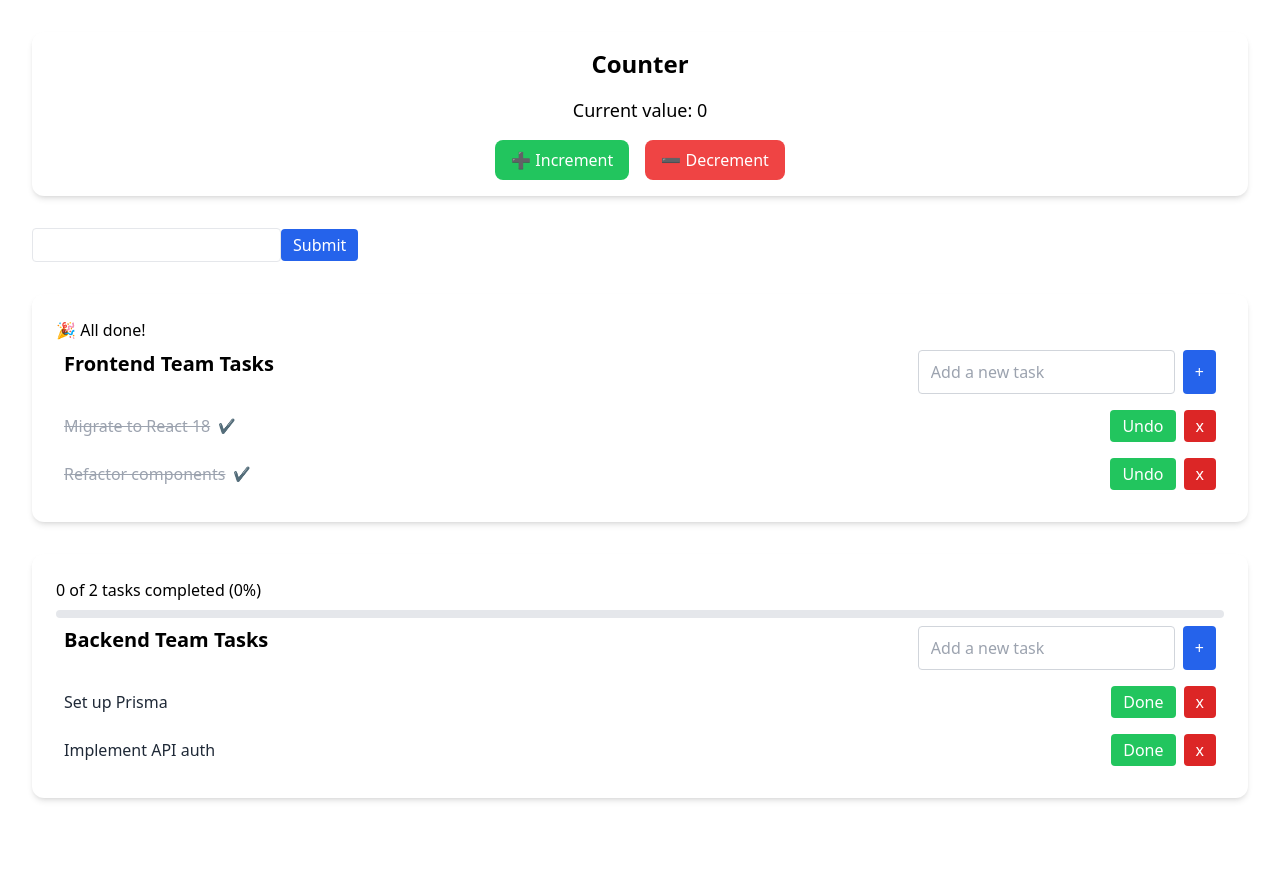
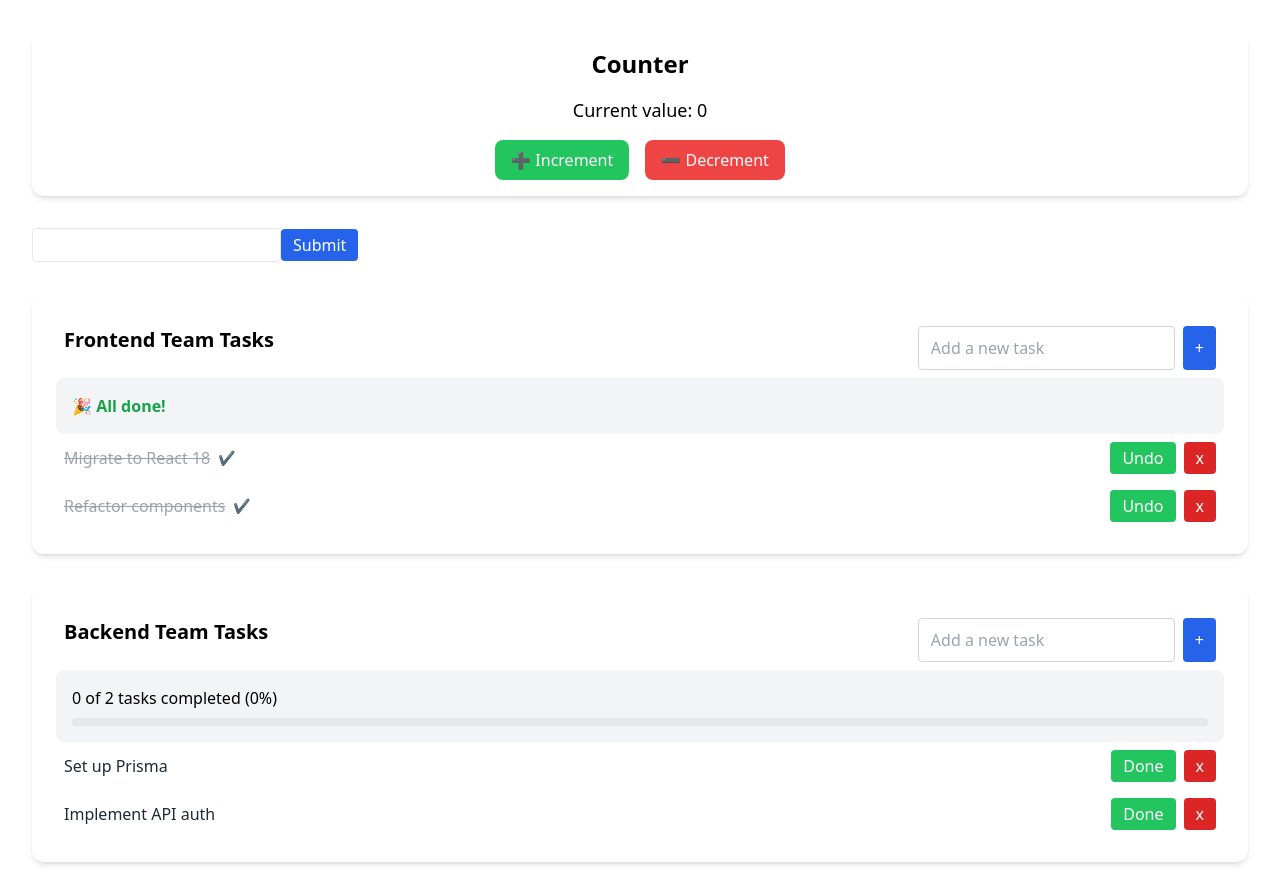
Before and after one commit to dalofe/react-playground, a React (Vite) app: page / in a window 1280 px wide. Before the commit the page ends 830 px from the top, so only its background shows below. Built offline with nearby package versions, Linux system fonts and the light colour scheme.

Commit message:
Day 8: extracting TaskProgress

```diff
--- a/src/components/TaskList.tsx
+++ b/src/components/TaskList.tsx
@@ -1,5 +1,6 @@
 import { useState } from "react";
 import type { ChangeEvent, Dispatch, SetStateAction } from "react";
+import TaskProgress from "./TaskProgress";
 
 export type Task = {
     id: number;
@@ -60,20 +61,8 @@ export default function TaskList({ title, tasks, setTasks, showCompleted = true,
         }
     };
 
-    const total = tasks.length;
-    const completed = tasks.filter(t => t.completed).length;
-    const progress = total > 0 ? Math.round((completed / total) * 100) : 0;
-
     return (
         <div className="p-6 bg-white rounded-xl shadow-md mt-6">
-            {progress === 100 ? "🎉 All done!" : (
-                <>
-                    <div>{completed} of {total} tasks completed ({progress}%)</div>
-                    <div className="w-full bg-gray-200 rounded-full h2 mt-2">
-                        <div className="bg-green-500 h-2 rounded-full" style={{ width: `${progress}%` }}></div>
-                    </div>
-                </>
-            )}
             <div className="flex justify-between p-2">
                 <h2 className="text-xl font-semibold mb-4">{title}</h2>
                 <div className="flex gap-2">
@@ -92,8 +81,8 @@ export default function TaskList({ title, tasks, setTasks, showCompleted = true,
                         +
                     </button>
                 </div>
-
             </div>
+            <TaskProgress tasks={tasks} />
             <ul>
                 {tasks.length === 0 ? (<li className="p-2 text-gray-500 italic">{emptyMessage}</li>) :
                     tasks
--- /dev/null
+++ b/src/components/TaskProgress.tsx
@@ -0,0 +1,24 @@
+import type { Task } from "./TaskList";
+
+type TaskProgressProps = {
+    tasks: Task[];
+}
+
+export default function TaskProgress({ tasks }: TaskProgressProps) {
+    const total = tasks.length;
+    const completed = tasks.filter(t => t.completed).length;
+    const progress = total > 0 ? Math.round((completed / total) * 100) : 0;
+
+    return (
+        <div className="p-4 bg-gray-100 rounded-lg">
+            {progress === 100 ? <div className="text-green-600 font-semibold">🎉 All done!</div> : (
+                <>
+                    <div>{completed} of {total} tasks completed ({progress}%)</div>
+                    <div className="w-full bg-gray-200 rounded-full h-2 mt-2">
+                        <div className="bg-green-500 h-2 rounded-full" style={{ width: `${progress}%` }}></div>
+                    </div>
+                </>
+            )}
+        </div>
+    );
+}
```
